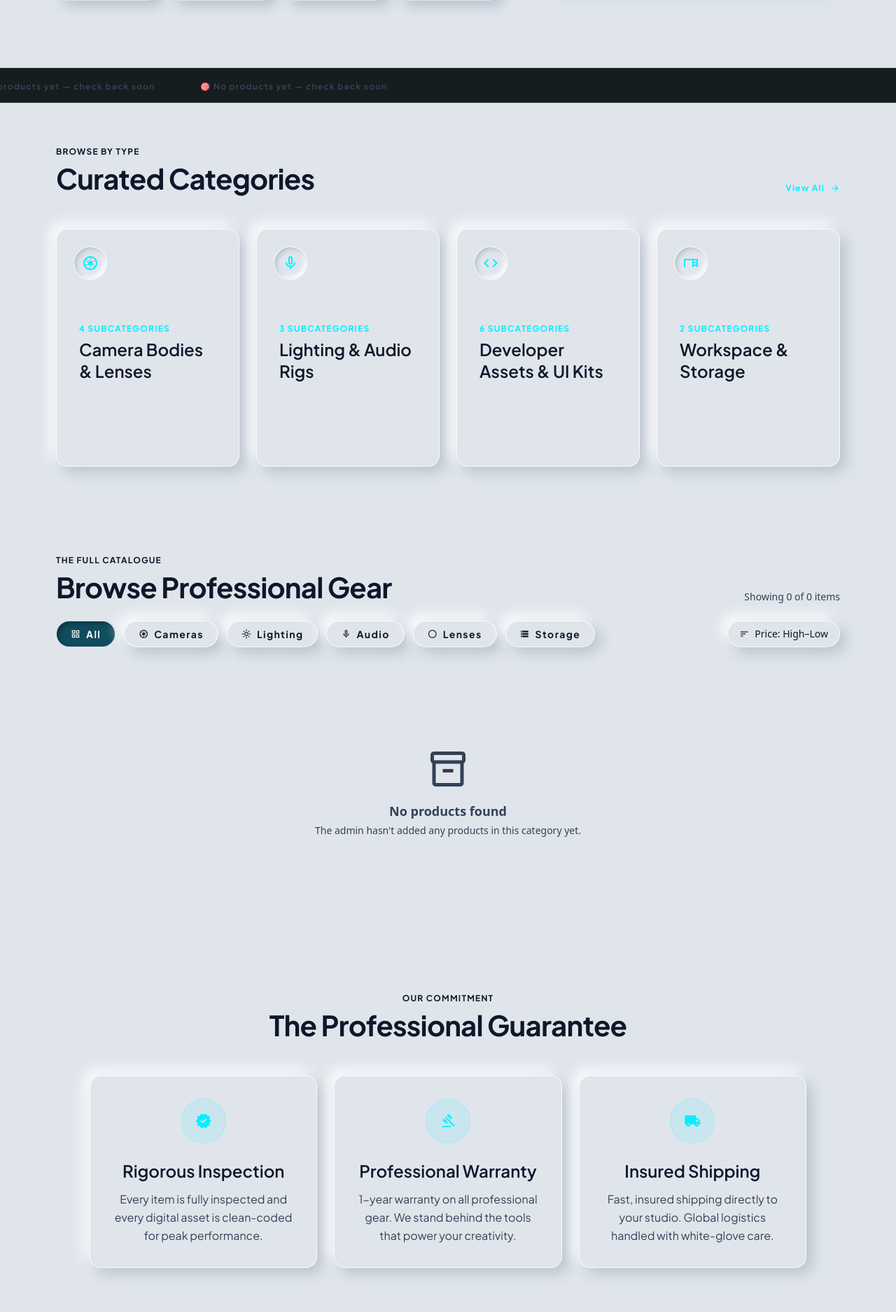
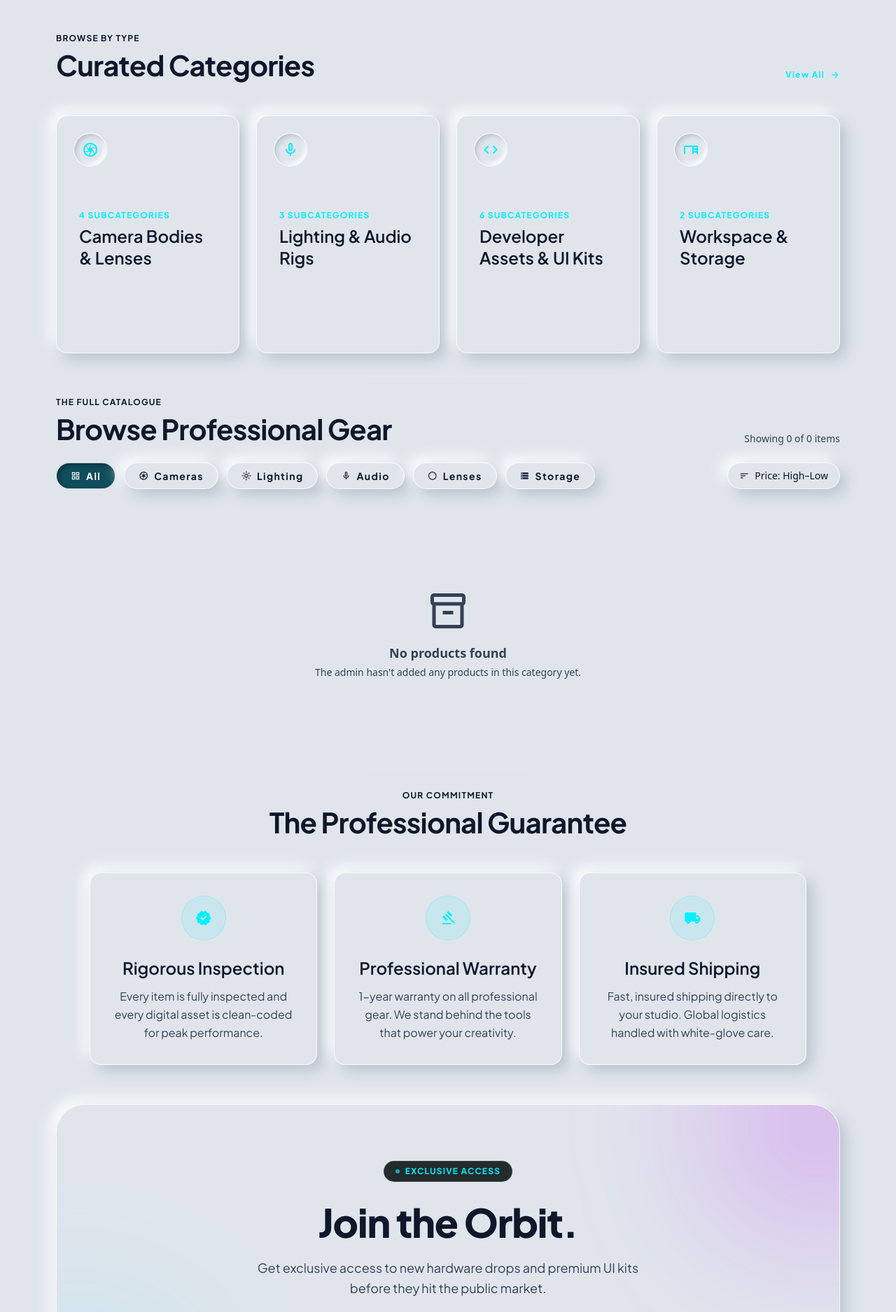
Before and after one commit to camcrewindia/camcrew.in, a Flask app: page /sales.html in a window 1280 px wide. Shown: the part 613-2488 px from the top of the page at 70% size. Run offline with Flask 3, Linux system fonts and the light colour scheme; data that the repository does not hold is empty; parts of the project's set-up code (start-up, migrations or seed data) failed here and were passed over; some libraries are stand-ins or nearby versions.

Commit message:
style: remove ticker tape bar from sales.html and tighten section paddings across sales.html and rentals.html

```diff
--- a/templates/public/sales.html
+++ b/templates/public/sales.html
@@ -317,7 +317,7 @@
   <!-- ═══════════════════════════════════════
        HERO SECTION WITH FEATURED BANNER
   ═══════════════════════════════════════ -->
-  <section class="hero-section py-16 md:py-24 px-5 md:px-20">
+  <section class="hero-section py-10 md:py-14 px-5 md:px-20">
     <div class="max-w-7xl mx-auto">
       <div class="grid grid-cols-1 lg:grid-cols-12 gap-12 items-center">
 
@@ -390,19 +390,9 @@
   </section>
 
   <!-- ═══════════════════════════════════════
-       TICKER TAPE
-  ═══════════════════════════════════════ -->
-  <div class="py-3 border-y border-glass-stroke overflow-hidden bg-surface-container-low relative">
-    <div class="ticker-inner">
-      <span class="ticker-item" id="ticker-src"></span>
-      <span class="ticker-item" id="ticker-clone"></span>
-    </div>
-  </div>
-
-  <!-- ═══════════════════════════════════════
        CURATED CATEGORIES
   ═══════════════════════════════════════ -->
-  <section class="px-margin-mobile md:px-margin-desktop py-stack-xl">
+  <section class="px-margin-mobile md:px-margin-desktop py-8">
     <div class="flex justify-between items-end mb-12 reveal">
       <div>
         <p class="font-label-caps text-label-caps text-primary-container uppercase tracking-widest mb-2">Browse by type</p>
@@ -487,7 +477,7 @@
   <!-- ═══════════════════════════════════════
        PRODUCT LISTINGS
   ═══════════════════════════════════════ -->
-  <section class="px-margin-mobile md:px-margin-desktop py-stack-xl relative" id="product-listings">
+  <section class="px-margin-mobile md:px-margin-desktop py-8 relative" id="product-listings">
     <!-- Section divider -->
     <div class="absolute top-0 left-1/2 -translate-x-1/2 w-3/4 h-[1px] bg-gradient-to-r from-transparent via-glass-stroke to-transparent"></div>
 
@@ -795,7 +785,7 @@
   <!-- ═══════════════════════════════════════
        FEATURED PRODUCT SPOTLIGHT
   ═══════════════════════════════════════ -->
-  <section class="py-stack-xl relative overflow-hidden" id="featured-spotlight">
+  <section class="py-8 relative overflow-hidden" id="featured-spotlight">
     <!-- Ambient glow behind section -->
     <div class="absolute inset-0 pointer-events-none">
       <div class="absolute right-0 top-1/2 -translate-y-1/2 w-[600px] h-[600px] rounded-full bg-primary-container/6 blur-[120px]"></div>
@@ -886,7 +876,7 @@
   <!-- ═══════════════════════════════════════
        PROFESSIONAL GUARANTEE
   ═══════════════════════════════════════ -->
-  <section class="px-margin-mobile md:px-margin-desktop py-stack-xl relative">
+  <section class="px-margin-mobile md:px-margin-desktop py-8 relative">
     <div class="absolute top-0 left-1/2 -translate-x-1/2 w-3/4 h-[1px] bg-gradient-to-r from-transparent via-glass-stroke to-transparent"></div>
 
     <div class="text-center mb-12 reveal">
@@ -934,7 +924,7 @@
   <!-- ═══════════════════════════════════════
        NEWSLETTER CTA
   ═══════════════════════════════════════ -->
-  <section class="px-margin-mobile md:px-margin-desktop py-stack-xl">
+  <section class="px-margin-mobile md:px-margin-desktop pt-6 pb-12">
     <div class="glass-panel rounded-[40px] relative overflow-hidden">
       <!-- Background orbs -->
       <div class="absolute -top-32 -right-32 w-80 h-80 bg-secondary-container/20 rounded-full blur-[100px] pointer-events-none"></div>
```
Also changed, not shown: templates/public/rentals.html (+5 -5 lines).
